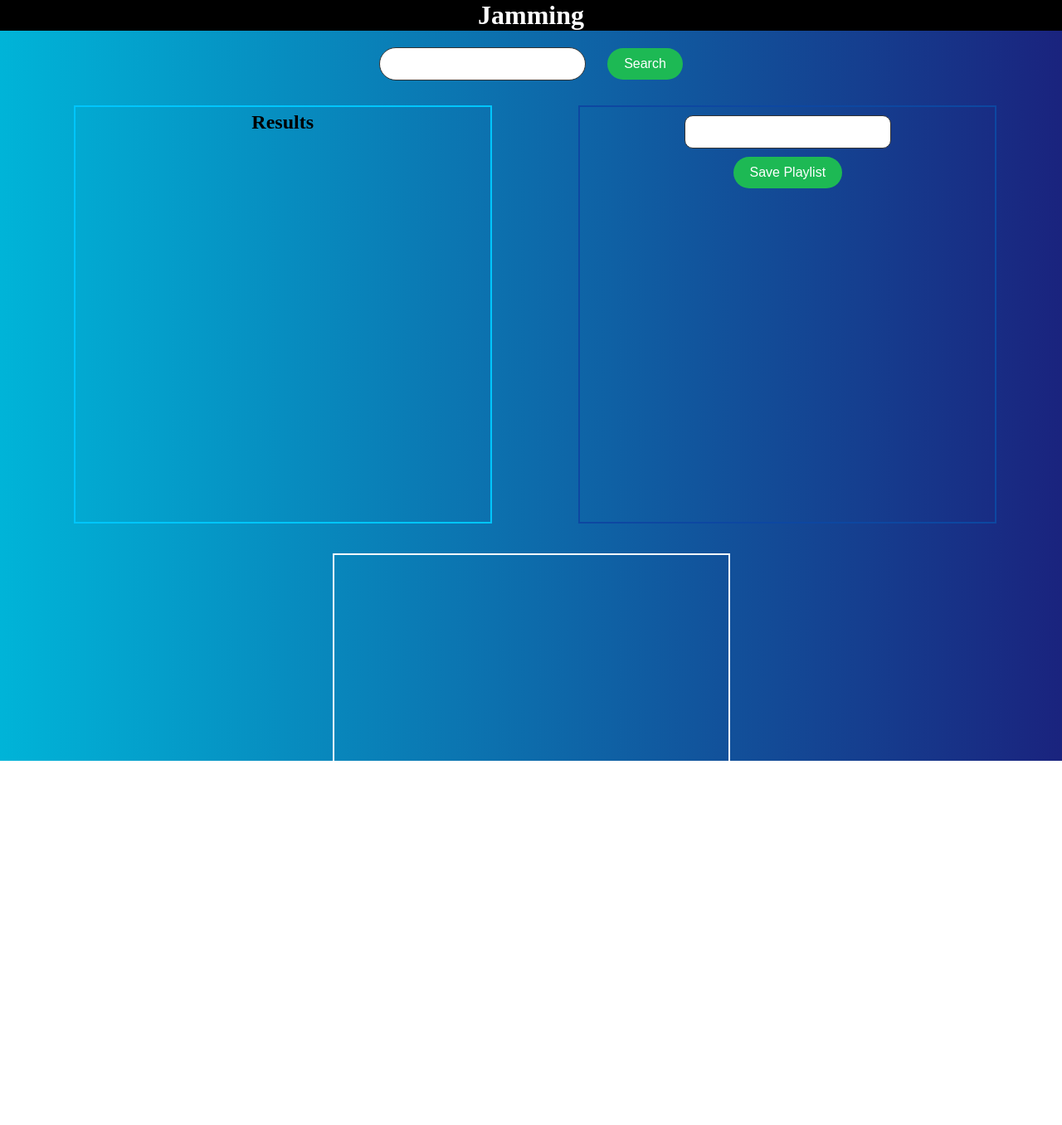
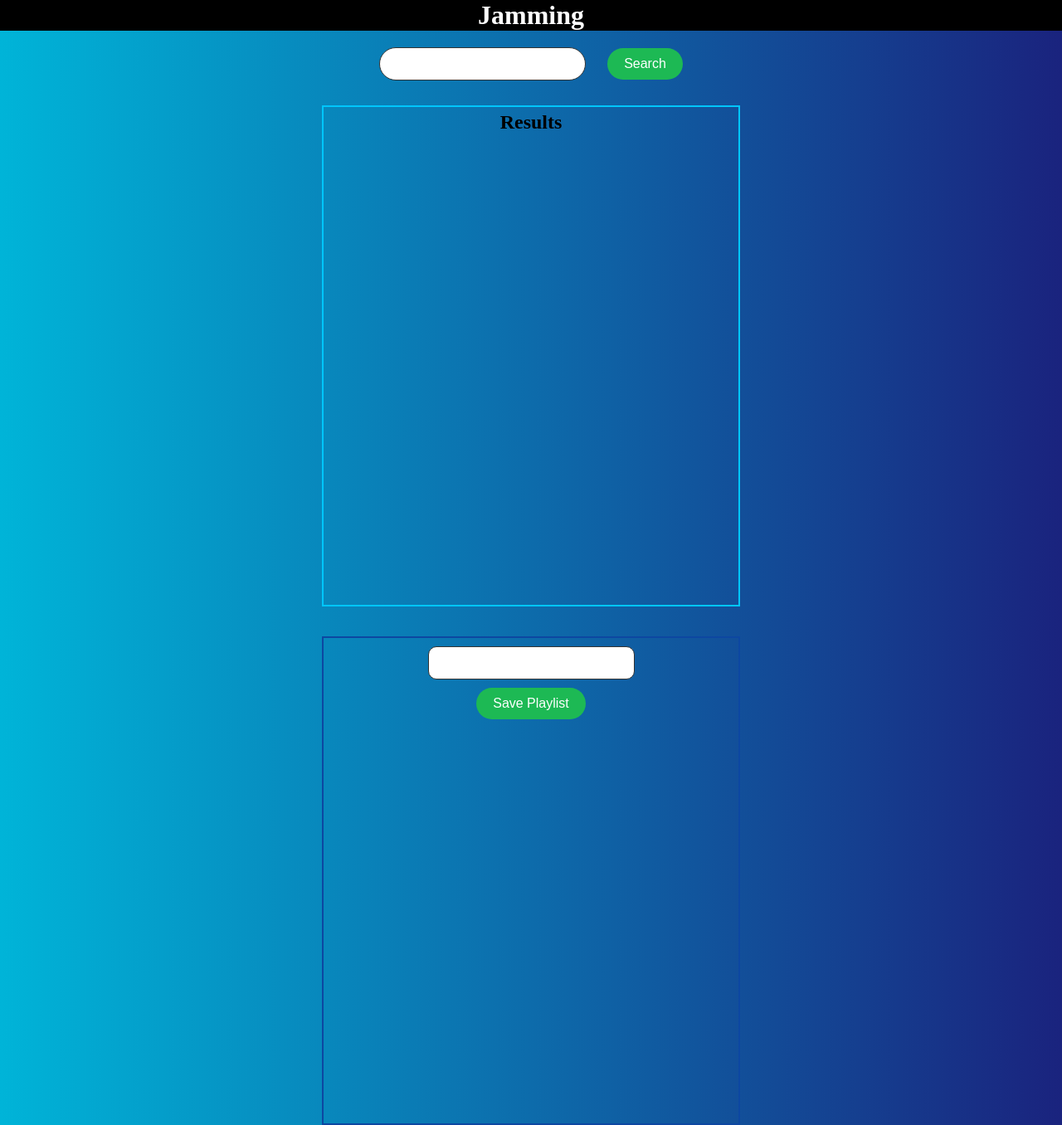
Before and after one commit to Ashraf-Mannan-Khan/NewJamming, a React (Create React App) app: page / in a window 1280 px wide. Shown: the whole page at 83% size. Before the commit the page ends 1171 px from the top, so only its background shows below. Built offline with nearby package versions, Linux system fonts and the light colour scheme.

Commit message:
sixth commit

```diff
--- a/src/App.js
+++ b/src/App.js
@@ -3,7 +3,7 @@ import styles from "./jamming.module.css";
 
 
 function App() {
-  const [name, setName] = useState('');
+
   const [playlistName, setPlaylistName] = useState('');
   const [playlist, setPlaylist] = useState([]);
   const [addSong, setAddSong] = useState([]);
@@ -13,27 +13,52 @@ function App() {
   const [toggle, setToggle] = useState(false);
   const [showPlaylist, setShowPlaylist] = useState(false);
   const [singerName, setSingerName] = useState('');
+  const [url, setUrl] = useState([]);
+  const [loadingOn,setLoadingOn] = useState(false);
+  const [loadingOff,setLoadingOff] = useState(false);
+
+  const [info, setInfo] = useState({
+    heading: '',
+    song: [],
+  });
+
 
 
 
   function handleSubmit() {
 
+   setInfo((prev) => {
+    return {
 
+
+      ...prev,
+      heading: title,
+      song : addSong,
+
+    }
+   });
     setSong((prev) => {return {
       ...prev, song: addSong
     }});
 
 
 
-    if(title !== '' && song.song.length !== 0 ) {
+    if(title.length !==0 && song.song.length !== 0 ) {
       setPlaylistName(title);
       setToggle(true);
       setAddSong([]);
       setTitle('');
+      setLoadingOn(true);
     } else {
 
-      return
+    setToggle(false);
+    return;
     }
+   setTimeout(()=> {
+    setLoadingOn(false);
+    setLoadingOff(true);
+   },2000);
+
 
   }
 
@@ -57,13 +82,14 @@ function App() {
 
   const track = addSong.map((song, index) => {
     return (
+      <>
       <div className={styles.innerBoxTwo} >
         <div >
           <ul>
             <li key={index}>
               {song}
             </li>
-            <hr ></hr>
+
             <li >
               {singerName}
             </li>
@@ -72,8 +98,38 @@ function App() {
         <div ><button onClick={() => removePlay(index)} className={styles.plusButton} >-</button></div>
 
       </div>
+
+      </>
     )
   });
+
+  const savedPlaylist = (
+  <div className={styles.savedtrack}>
+    <div className={styles.savedtrackcont}>
+    <div>
+    {toggle && <h3>{info.heading}</h3>}
+      </div>
+
+      <div>
+      {toggle && !showPlaylist ? < button onClick={() => setShowPlaylist(true)} className={styles.savedtrackButton}>+</button> : null}
+      {toggle && showPlaylist && < button onClick={() =>
+      setShowPlaylist(false)}
+       className={styles.savedtrackButton} >-</button>}
+      </div>
+
+
+
+    </div>
+
+    <div className={styles.lastchild}>
+      {showPlaylist && toggle &&
+        <ul >
+          {info.song.map((song,index) => <li className={styles.liststyle} key={index}>{song}</li>)}
+
+        </ul>
+       }
+    </div>
+  </div> );
 
   const Song = async (event) => {
     event.preventDefault();
@@ -95,17 +151,20 @@ function App() {
         const query = jsonResponse.query;
         const artist = jsonResponse.tracks.items[0].data.artists.items[0].profile.name;
         const res = jsonResponse.tracks.items;
-        console.log(artist);
+
         setSingerName(artist);
-        console.log(res);
-        setName(query.replace('+', " "));
-        if (playlist.length < 10) {
+        const songUrl = res[0].data.albumOfTrack.sharingInfo.shareUrl;
+        console.log(songUrl);
+           if (playlist.length < 10) {
           for (let i = 0; i < Math.min(res.length, 10); i++) {
             setPlaylist((prev) => {
               return [res[i].data.name, ...prev];
             }
             )
+            setUrl((prev )=> {
+              return [res[i].data.albumOfTrack.sharingInfo.shareUrl, ...prev]
 
+            });
           }
         }
 
@@ -139,12 +198,16 @@ function App() {
           <h2 >Results</h2>
           {playlist.map((tracks, index) => {
             return (
+              <>
               <div className={styles.innerBoxOne}>
-                <div >
+                <div className={styles.bottomBorder}>
                   <ul>
                     <li >{tracks}</li>
-                    <hr ></hr>
+
                     <li >{singerName}</li>
+                   <li>
+                    <audio src={url[0]} />
+                   </li>
                   </ul>
                 </div>
 
@@ -153,7 +216,8 @@ function App() {
                 </div>
 
               </div>
-
+              <hr></hr>
+              </>
             )
           })}
 
@@ -177,33 +241,8 @@ function App() {
 
         </div>
 
-        <div className={styles.savedtrack}>
-          <div className={styles.savedtrackcont}>
-            <div>
-            {toggle && <h3>{playlistName}</h3>}
-            </div>
-
-            <div>
-            {toggle && !showPlaylist ? < button onClick={() => setShowPlaylist(true)} className={styles.savedtrackButton}>+</button> : null}
-            {toggle && showPlaylist && < button onClick={() =>
-            setShowPlaylist(false)}
-             className={styles.savedtrackButton} >-</button>}
-            </div>
-
-
-
-          </div>
-
-          <div className={styles.lastchild}>
-            {showPlaylist && toggle &&
-              <ul >
-                {song.song.map((song,index) => <li className={styles.liststyle} key={index}>{song}</li>)}
-
-              </ul>
-             }
-          </div>
-        </div>
-
+        {loadingOn ? <p>Paylist Being Saved....</p>: null}
+        {loadingOff ? savedPlaylist: null}
       </div>
 
 
--- a/src/jamming.module.css
+++ b/src/jamming.module.css
@@ -62,7 +62,7 @@
     gap: 1rem;
     flex-wrap: wrap;
     width: 100vw;
-   height: 100vh;
+   height: 100%;
   background-color: #fff;
   justify-content: space-evenly;
   background: linear-gradient(to right, #00B4D8, #1A237E);
@@ -70,11 +70,12 @@
 
 
 }
-@media only screen and (max-width: 900px){
+@media only screen and (max-width: 1300px) {
     .box{
         flex-direction: column;
-       height: fit-content;
+        height: fit-content;
         align-items: center;
+
     }
 }
 
@@ -83,7 +84,7 @@
 
     margin: 10px ;
    width: 500px;
-   height: 500px;
+   height: 600px;
 
 
 
@@ -91,14 +92,22 @@
 .firstbox > h2 {
     text-align: center;
     margin-top: 5px;
+    margin-bottom: 5px;
 }
+.firstbox > div {
+    margin-bottom: 10px;
+
+}
+
 .innerBoxOne{
 
     display: flex;
 
     justify-content: space-between;
     align-items: center;
+
 }
+
 
 
 .secondbox {
@@ -108,9 +117,10 @@
      align-items: center;
     width: 500px;
     border: 2px solid #0D47A1;
-    height: 500px;
+    height: calc(600px - 15px);
 
 }
+
 .innerBoxTwo:nth-child(2) {
    width: 400px;
 }
@@ -200,8 +210,8 @@ ul{
    display: flex;
   flex-direction: column;
   margin-top: 10px;
-   width: 475px;
- height: 500px;
+   width: 500px;
+ height: calc(600px - 15px);
  border: 2px solid #FFFFFF;
 
 
```
